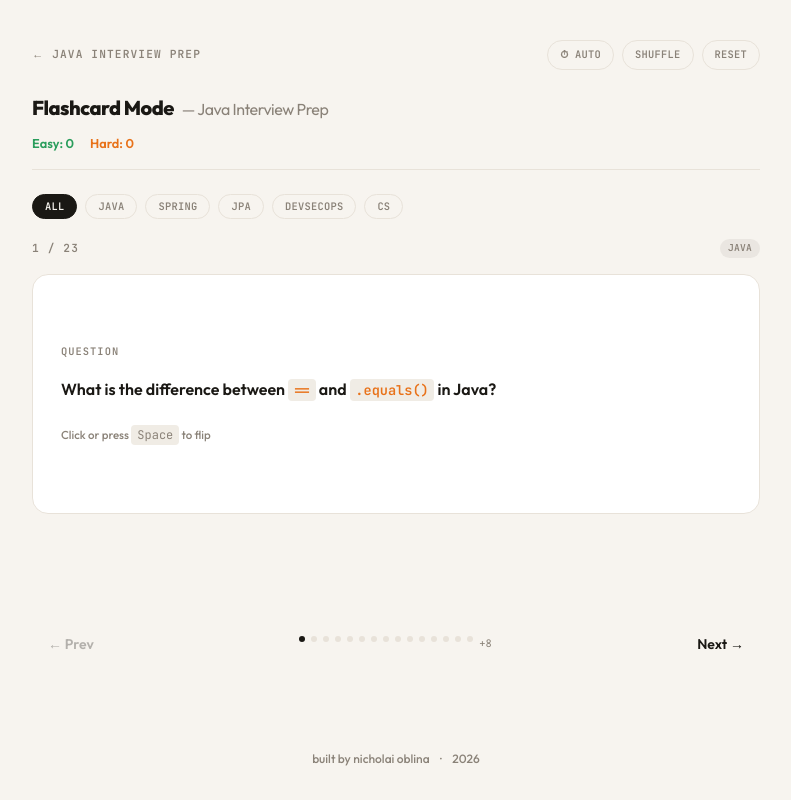
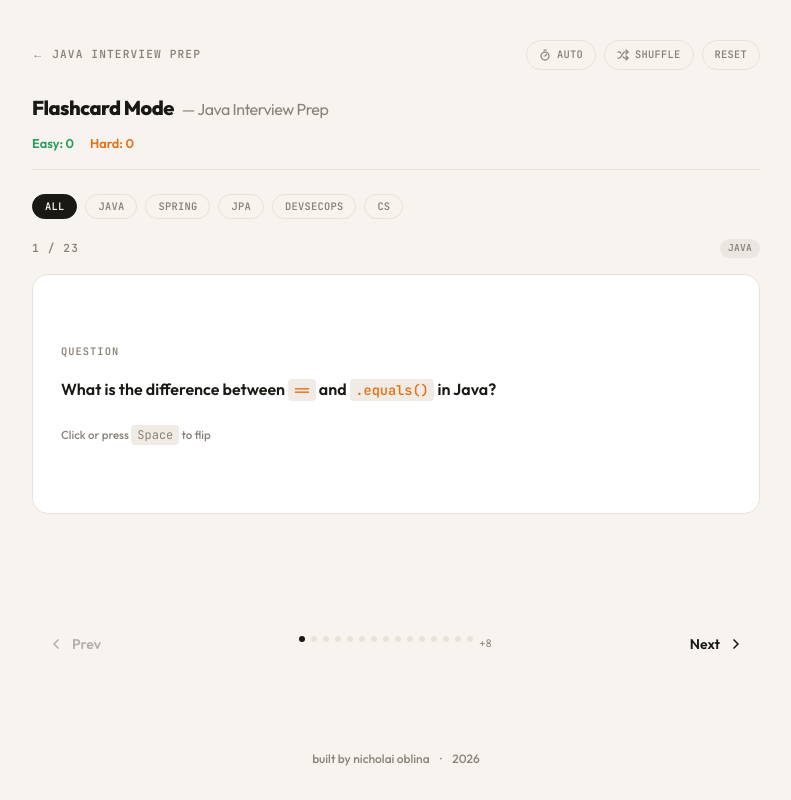
Before and after one commit to nichoblina/kwek-app, a Next.js app: page /decks/builtin-java-spring/flashcards in a window 1280 px wide. Shown: the whole page, without its empty margins (244-1035 px from the left). Built offline with nearby package versions, Linux system fonts and the light colour scheme.

Commit message:
chore: replace emoji and text icons

```diff
--- a/src/app/decks/[id]/flashcards/page.tsx
+++ b/src/app/decks/[id]/flashcards/page.tsx
@@ -8,6 +8,7 @@ import { FlashCardView } from "@/components/flashcard/FlashCardView";
 import { CategoryFilter } from "@/components/ui/CategoryFilter";
 import { shuffleArray } from "@/lib/utils";
 import type { Category, ConfidenceRating } from "@/lib/types";
+import { Timer, Star, Shuffle, Check } from "lucide-react";
 
 const AUTO_FLIP_OPTIONS: (number | null)[] = [null, 3, 5, 10];
 
@@ -120,41 +121,44 @@ export default function FlashcardsPage({ params }: PageProps) {
           {/* Auto-flip: cycles through off → 3s → 5s → 10s */}
           <button
             onClick={cycleAutoFlip}
-            className="font-mono text-[0.65rem] font-semibold uppercase tracking-wide px-3 py-1.5 rounded-full border-[1.5px] transition-all cursor-pointer"
+            className="flex items-center gap-1.5 font-mono text-[0.65rem] font-semibold uppercase tracking-wide px-3 py-1.5 rounded-full border-[1.5px] transition-all cursor-pointer"
             style={{
               borderColor: autoFlipSeconds ? "var(--color-secondary)" : "var(--color-border)",
               background: autoFlipSeconds ? "var(--color-secondary)" : "transparent",
               color: autoFlipSeconds ? "white" : "var(--color-muted)",
             }}
           >
-            {autoFlipSeconds ? `⏱ ${autoFlipSeconds}s` : "⏱ Auto"}
+            <Timer size={12} strokeWidth={2.5} />
+            {autoFlipSeconds ? `${autoFlipSeconds}s` : "Auto"}
           </button>
 
           {/* Hard Only — visible when hard cards exist or already active */}
           {(hardCardCount > 0 || hardOnly) && (
             <button
               onClick={() => { setHardOnly((h) => !h); setCurrentIndex(0); }}
-              className="font-mono text-[0.65rem] font-semibold uppercase tracking-wide px-3 py-1.5 rounded-full border-[1.5px] transition-all cursor-pointer"
+              className="flex items-center gap-1.5 font-mono text-[0.65rem] font-semibold uppercase tracking-wide px-3 py-1.5 rounded-full border-[1.5px] transition-all cursor-pointer"
               style={{
                 borderColor: hardOnly ? "var(--color-primary)" : "var(--color-border)",
                 background: hardOnly ? "rgba(232,114,26,0.1)" : "transparent",
                 color: hardOnly ? "var(--color-primary)" : "var(--color-muted)",
               }}
             >
-              {hardOnly ? `★ Hard (${filteredCards.length})` : `Hard (${hardCardCount})`}
+              <Star size={12} strokeWidth={2.5} style={{ fill: hardOnly ? "currentColor" : "none" }} />
+              {hardOnly ? `Hard (${filteredCards.length})` : `Hard (${hardCardCount})`}
             </button>
           )}
 
           <button
             onClick={() => { setShuffled((s) => !s); setCurrentIndex(0); }}
-            className="font-mono text-[0.65rem] font-semibold uppercase tracking-wide px-3 py-1.5 rounded-full border-[1.5px] transition-all cursor-pointer"
+            className="flex items-center gap-1.5 font-mono text-[0.65rem] font-semibold uppercase tracking-wide px-3 py-1.5 rounded-full border-[1.5px] transition-all cursor-pointer"
             style={{
               borderColor: shuffled ? "var(--color-text-primary)" : "var(--color-border)",
               background: shuffled ? "var(--color-text-primary)" : "transparent",
               color: shuffled ? "var(--color-bg)" : "var(--color-muted)",
             }}
           >
-            {shuffled ? "✓ Shuffled" : "Shuffle"}
+            {shuffled ? <Check size={12} strokeWidth={3} /> : <Shuffle size={12} strokeWidth={2.5} />}
+            {shuffled ? "Shuffled" : "Shuffle"}
           </button>
           <button
             onClick={() => { resetProgress(); setCurrentIndex(0); setHardOnly(false); }}
--- a/src/app/page.tsx
+++ b/src/app/page.tsx
@@ -6,6 +6,7 @@ import { SettingsModal } from '@/components/SettingsModal';
 import { useDecks } from '@/hooks/useDecks';
 import { DeckGrid } from '@/components/deck/DeckGrid';
 import { getCategoryColor, getCategoryLabel } from '@/lib/utils';
+import { Settings2 } from 'lucide-react';
 
 const LEGEND_LIMIT = 5;
 
@@ -79,9 +80,10 @@ export default function Home() {
           <div className="flex items-center gap-2">
             <button
               onClick={() => setShowSettings(true)}
-              className='px-5 py-2.5 rounded-xl font-bold text-sm border-[1.5px] border-border hover:border-primary hover:bg-primary hover:text-white transition-all'
+              className='flex items-center gap-1.5 px-5 py-2.5 rounded-xl font-bold text-sm border-[1.5px] border-border hover:border-primary hover:bg-primary hover:text-white transition-all'
             >
-              ⚙ Settings
+              <Settings2 size={15} strokeWidth={2.5} />
+              Settings
             </button>
             <Link
               href='/decks/new'
--- a/src/components/flashcard/FlashCardView.tsx
+++ b/src/components/flashcard/FlashCardView.tsx
@@ -4,6 +4,7 @@ import { useState, useEffect, useCallback } from "react";
 import type { Card, ConfidenceRating } from "@/lib/types";
 import { isFullCard } from "@/lib/types";
 import { Badge } from "@/components/ui/Badge";
+import { ChevronLeft, ChevronRight } from "lucide-react";
 
 interface FlashCardViewProps {
   card: Card;
@@ -194,7 +195,7 @@ export function FlashCardView({
           disabled={cardIndex === 0}
           className="flex items-center gap-2 px-4 py-2 rounded-xl font-semibold text-sm text-text-primary transition-all duration-150 cursor-pointer disabled:opacity-30 disabled:cursor-not-allowed hover:bg-surface"
         >
-          ← Prev
+          <ChevronLeft size={16} strokeWidth={2.5} /> Prev
         </button>
 
         {/* Dot indicators — driven by index comparison, must stay inline */}
@@ -223,7 +224,7 @@ export function FlashCardView({
           disabled={cardIndex === total - 1}
           className="flex items-center gap-2 px-4 py-2 rounded-xl font-semibold text-sm text-text-primary transition-all duration-150 cursor-pointer disabled:opacity-30 disabled:cursor-not-allowed hover:bg-surface"
         >
-          Next →
+          Next <ChevronRight size={16} strokeWidth={2.5} />
         </button>
       </div>
     </div>
--- a/src/components/quiz/QuizCardView.tsx
+++ b/src/components/quiz/QuizCardView.tsx
@@ -3,6 +3,7 @@
 import { useState } from "react";
 import type { GeneratedQuestion } from "@/lib/types";
 import type { AnswerRecord } from "@/app/decks/[id]/quiz/page";
+import { Check, X } from "lucide-react";
 
 const LETTERS = ["A", "B", "C", "D"] as const;
 
@@ -209,8 +210,9 @@ export function QuizCardView({
             color: isCorrect ? "var(--color-green)" : "var(--color-primary)",
           }}
         >
-          <div className="font-mono font-bold text-[0.7rem] uppercase tracking-wider mb-1.5">
-            {isCorrect ? "✓ Correct" : "✗ Incorrect"}
+          <div className="flex items-center gap-1.5 font-mono font-bold text-[0.7rem] uppercase tracking-wider mb-1.5">
+            {isCorrect ? <Check size={12} strokeWidth={3} /> : <X size={12} strokeWidth={3} />}
+            {isCorrect ? "Correct" : "Incorrect"}
           </div>
           {!isCorrect && (
             <div className="text-[0.8rem] mb-1 font-semibold opacity-80">
--- a/src/components/ui/ScoreSummary.tsx
+++ b/src/components/ui/ScoreSummary.tsx
@@ -2,6 +2,7 @@
 
 import { getScoreTier } from "@/lib/utils";
 import Link from "next/link";
+import { RotateCcw, ChevronLeft } from "lucide-react";
 
 interface ScoreSummaryProps {
   score: number;
@@ -49,16 +50,18 @@ export function ScoreSummary({
       <div className="flex gap-3 mt-6 flex-wrap">
         <button
           onClick={onRestart}
-          className="px-5 py-2 rounded-lg font-bold text-sm cursor-pointer transition-opacity hover:opacity-80 bg-bg text-text-primary"
+          className="flex items-center gap-2 px-5 py-2 rounded-lg font-bold text-sm cursor-pointer transition-opacity hover:opacity-80 bg-bg text-text-primary"
         >
-          ↺ Retake Quiz
+          <RotateCcw size={14} strokeWidth={2.5} />
+          Retake Quiz
         </button>
         <Link
           href={`/decks/${deckId}`}
-          className="px-5 py-2 rounded-lg font-bold text-sm transition-opacity hover:opacity-80 text-bg"
+          className="flex items-center gap-1.5 px-5 py-2 rounded-lg font-bold text-sm transition-opacity hover:opacity-80 text-bg"
           style={{ background: "rgba(255,255,255,0.12)" }}
         >
-          ← Back to {deckName}
+          <ChevronLeft size={14} strokeWidth={2.5} />
+          Back to {deckName}
         </Link>
       </div>
     </div>
```
